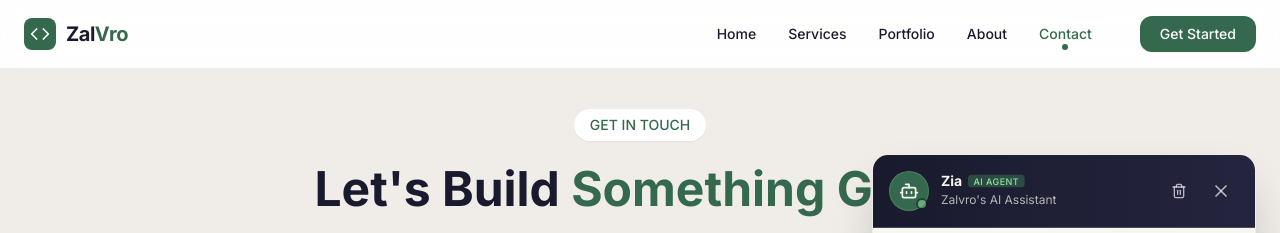
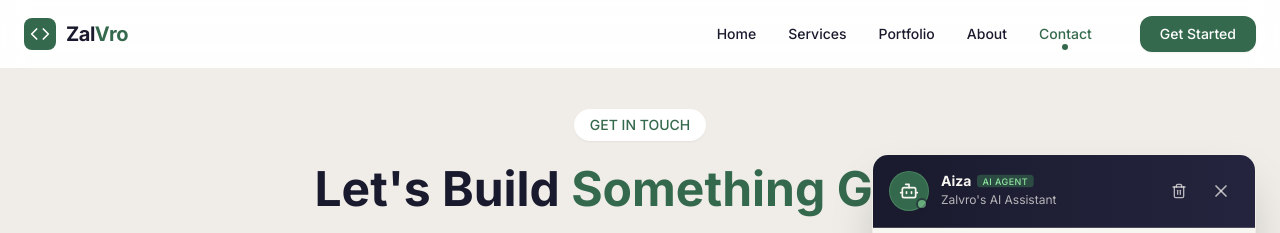
Before and after one commit to JAWADAHMAD-18/tech_build, a React (Vite) app in the folder frontend/: page /contact in a window 1280 px wide. Both pictures are taken after a click on the button 1228 px from the left and 748 px from the top of the page. Shown: the top 233 px of the page. Built offline with nearby package versions, Linux system fonts and the light colour scheme.

Commit message:
fix: update chatbot name from Zia to Aiza for consistency

```diff
--- a/frontend/src/components/AizaChatbot.jsx
+++ b/frontend/src/components/AizaChatbot.jsx
@@ -154,7 +154,7 @@ const parseMarkdown = (text) => {
 const DEFAULT_WELCOME_MESSAGE = {
   id: 'welcome',
   sender: 'bot',
-  text: `**Welcome to Zalvro!** I'm Zia, your AI automation assistant.
+  text: `**Welcome to Zalvro!** I'm Aiza, your AI automation assistant.
 
 I can help you with:
 - Reviewing our bespoke AI automation workflows
@@ -304,7 +304,7 @@ export default function AizaChatbot() {
               transition={{ duration: 0.2 }}
               className="absolute right-full mr-3 bg-charcoal text-cream text-xs font-semibold rounded-lg px-3 py-2 whitespace-nowrap shadow-lg pointer-events-none select-none border border-subtle/20"
             >
-              Ask Zia
+              Ask Aiza
             </motion.div>
           )}
         </AnimatePresence>
@@ -373,7 +373,7 @@ export default function AizaChatbot() {
                 </div>
                 <div>
                   <h3 className="text-sm font-bold text-cream flex items-center gap-1.5 leading-none">
-                    Zia
+                    Aiza
                     <span className="text-[10px] uppercase tracking-wider px-1.5 py-0.5 bg-green-dark/60 text-green-light rounded font-medium scale-90 origin-left">
                       AI Agent
                     </span>
```
